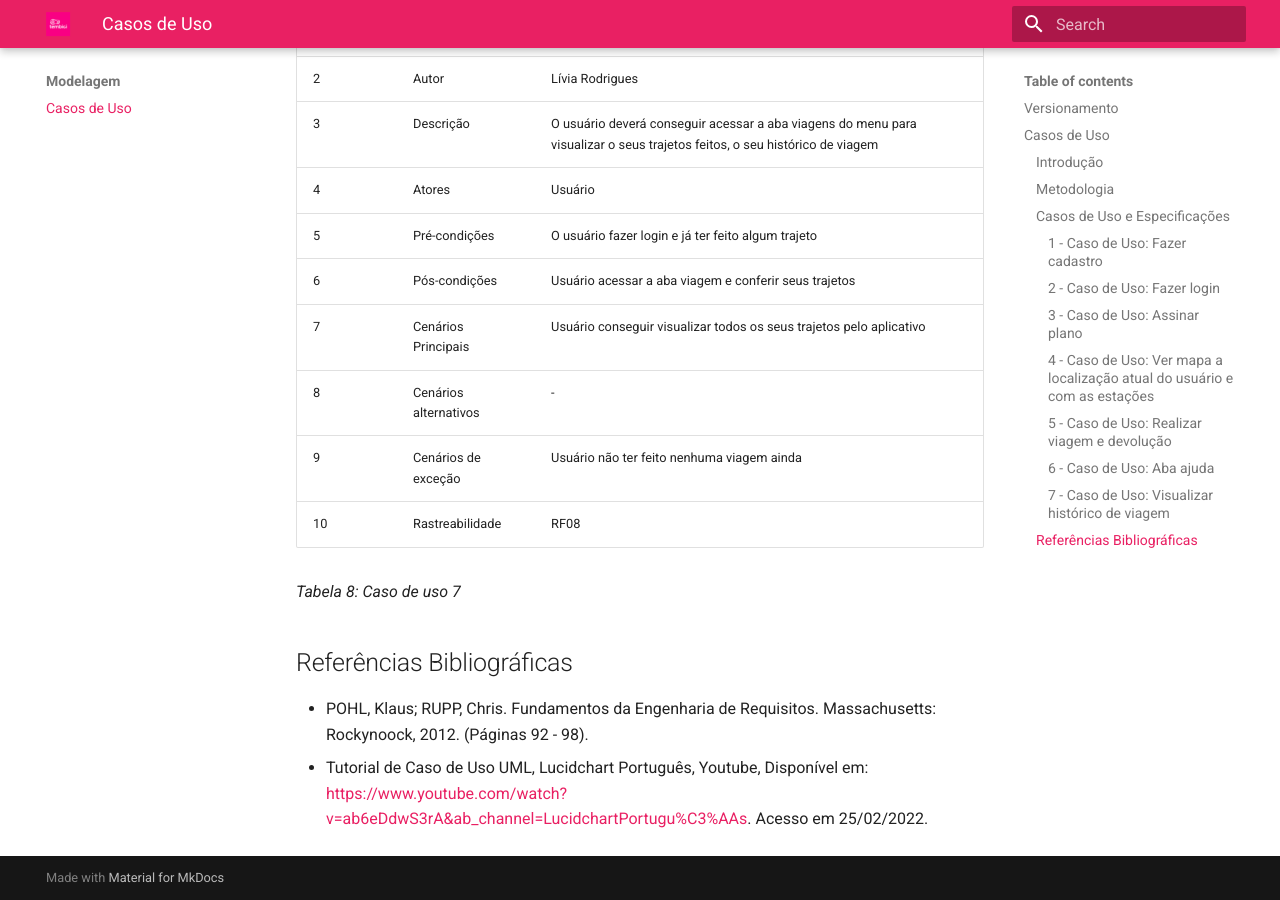
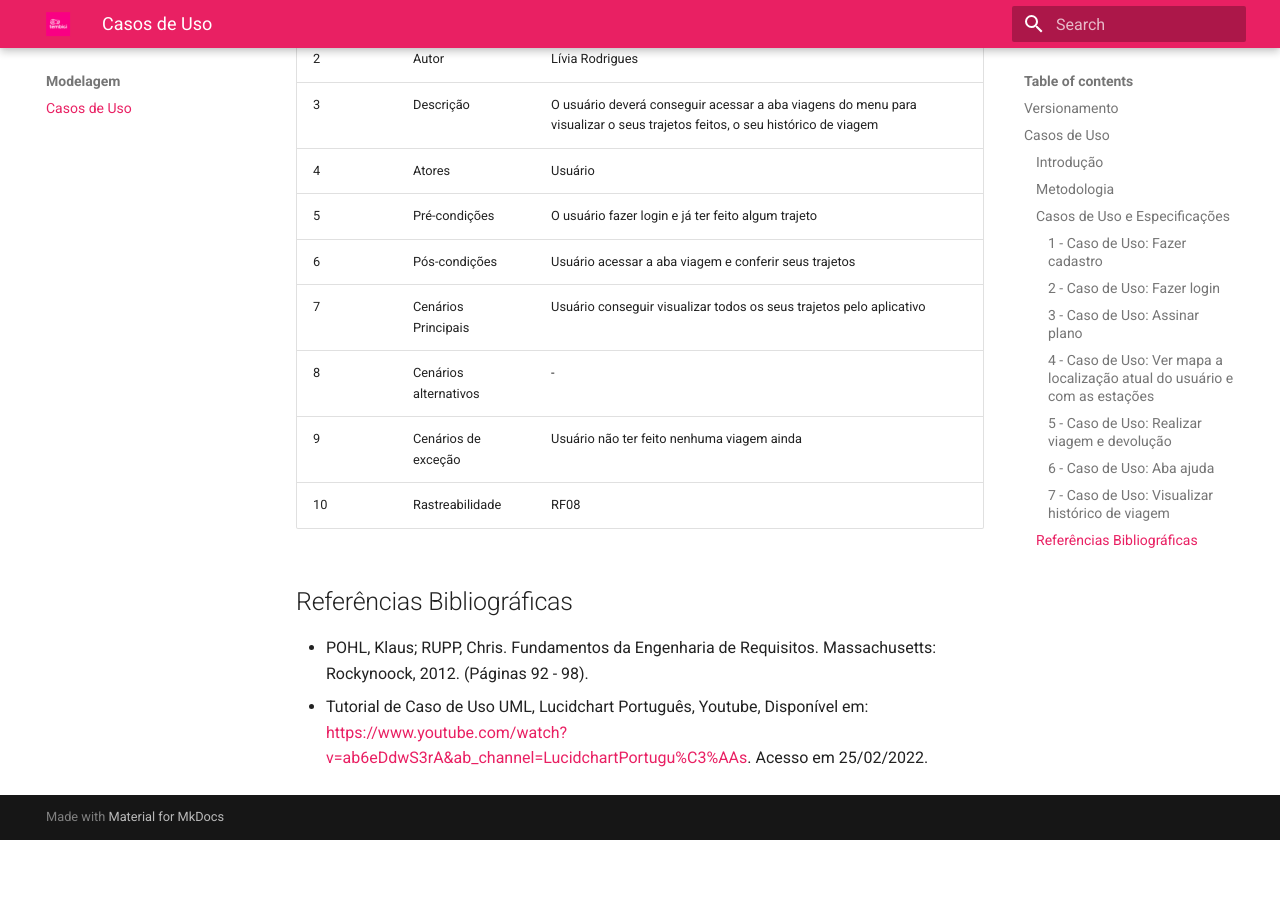
Before and after one commit to Requisitos-de-Software/2021.2-Tembici, an MkDocs documentation site: the page built from docs/modelagem/casos_de_uso.md, in a window 1280 px wide and 900 px high, scrolled down 8555 px. Built offline with MkDocs 1.6.1 and Material for MkDocs 9.7.7, drawn with Linux system fonts in a browser that asks for light colours; after the commit the page ends 9395 px from its top, so only the background shows below that.

Commit message:
Alterando diagramas

```diff
--- a/docs/modelagem/casos_de_uso.md
+++ b/docs/modelagem/casos_de_uso.md
@@ -160,7 +160,6 @@
 | 9   | Cenários de exceção   | Usuário não ter feito nenhuma viagem ainda                                                                                        |
 | 10  | Rastreabilidade       | RF08                                                                                                                              |
 
-*Tabela 8: Caso de uso 7*
 
 ## Referências Bibliográficas
 - POHL, Klaus; RUPP, Chris. Fundamentos da Engenharia de Requisitos. Massachusetts: Rockynoock, 2012. (Páginas 92 - 98).
```
Also changed, not shown: docs/assets/modelagem/casos-de-uso/aba_ajuda.png, docs/assets/modelagem/casos-de-uso/aba_viagem.png.
